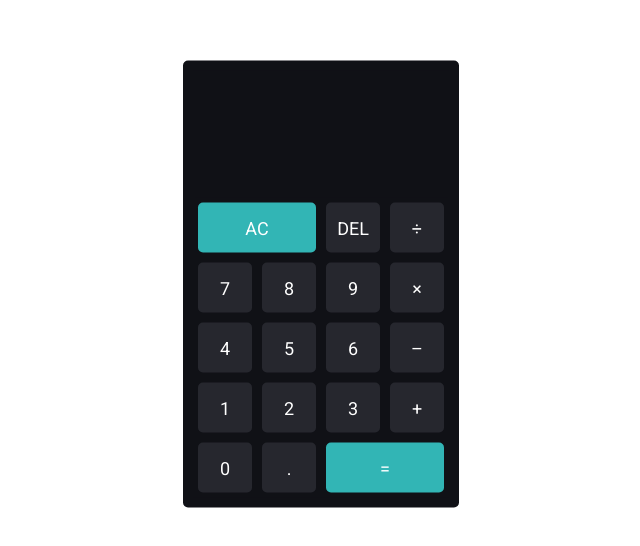
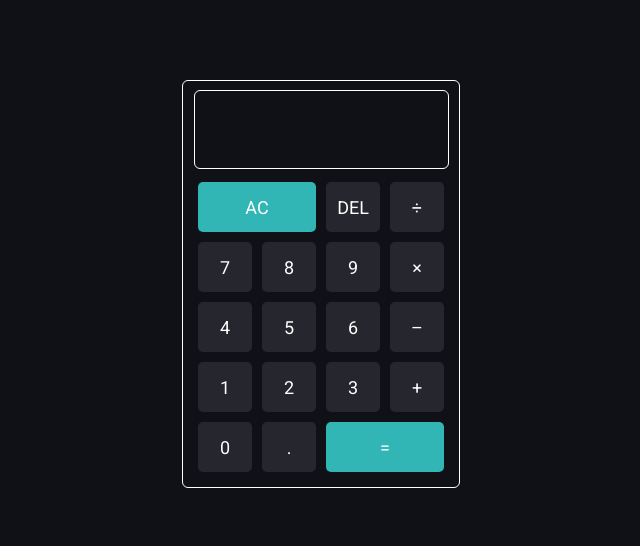
Before and after one commit to jbdevelop3r/basic-calculator, a React (Create React App) app: page / in a window 1280 px wide. Shown: the part 116-662 px from the top of the page, without its empty margins (319-959 px from the left). Built offline with nearby package versions, Linux system fonts and the light colour scheme.

Commit message:
done calculator

```diff
--- a/src/App.js
+++ b/src/App.js
@@ -16,8 +16,12 @@ function App() {
   }
 
   const calculate = () => {
-    const resultValue = new Function(`return ${result}`)();  // create a function and immediately call it to evaluate the expression
-    setResult(resultValue);  // set the result to the computed value
+    try {
+      const resultValue = new Function(`return ${result}`)();
+      setResult(resultValue.toFixed(5));
+    } catch (err) {
+      setResult("Error")
+    }
   }
 
 
--- a/src/styles.css
+++ b/src/styles.css
@@ -9,6 +9,7 @@ body {
     display: flex;
     justify-content: center;
     align-items: center;
+    background: #101116;
 }
 
 .container {
@@ -22,6 +23,7 @@ body {
     border: 10px solid #101116;
     background: #101116;
     border-radius: 5px;
+    outline: 1px solid white;
 }
 
 .keypad {
@@ -31,15 +33,18 @@ body {
 }
 
 input[type="text"] {
-    height: 125px;
+    height: 75px;
     width: 249px;
     background-color: #101116;
     border: 0;
+    margin: 0 0 0.5rem 0;
     color: white;
     text-align: right;
     font-size: 25px;
     font-weight: 500;
     letter-spacing: 1px;
+    outline: 1px solid white;
+    border-radius: 5px;
 }
 
 button:nth-child(1) {
```
